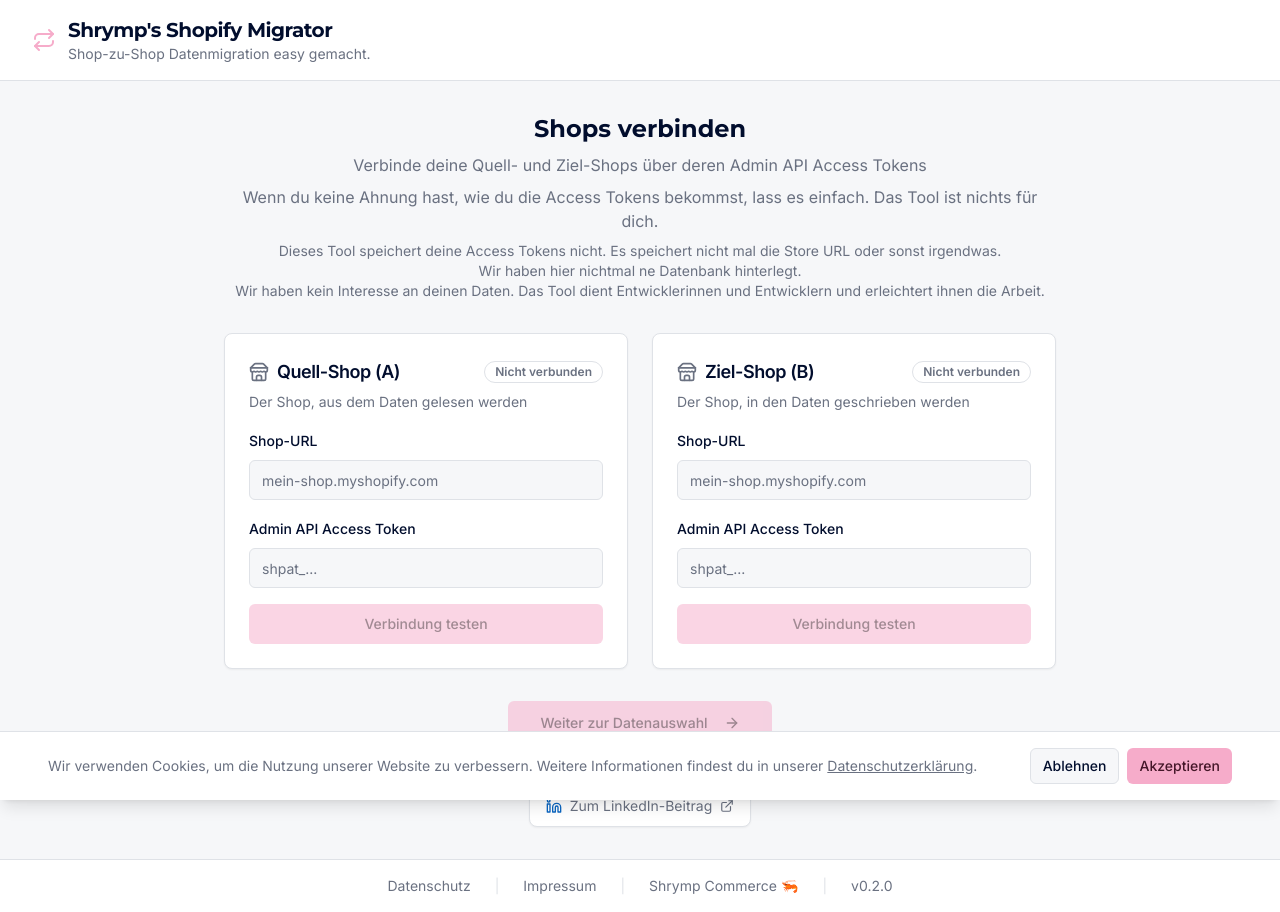
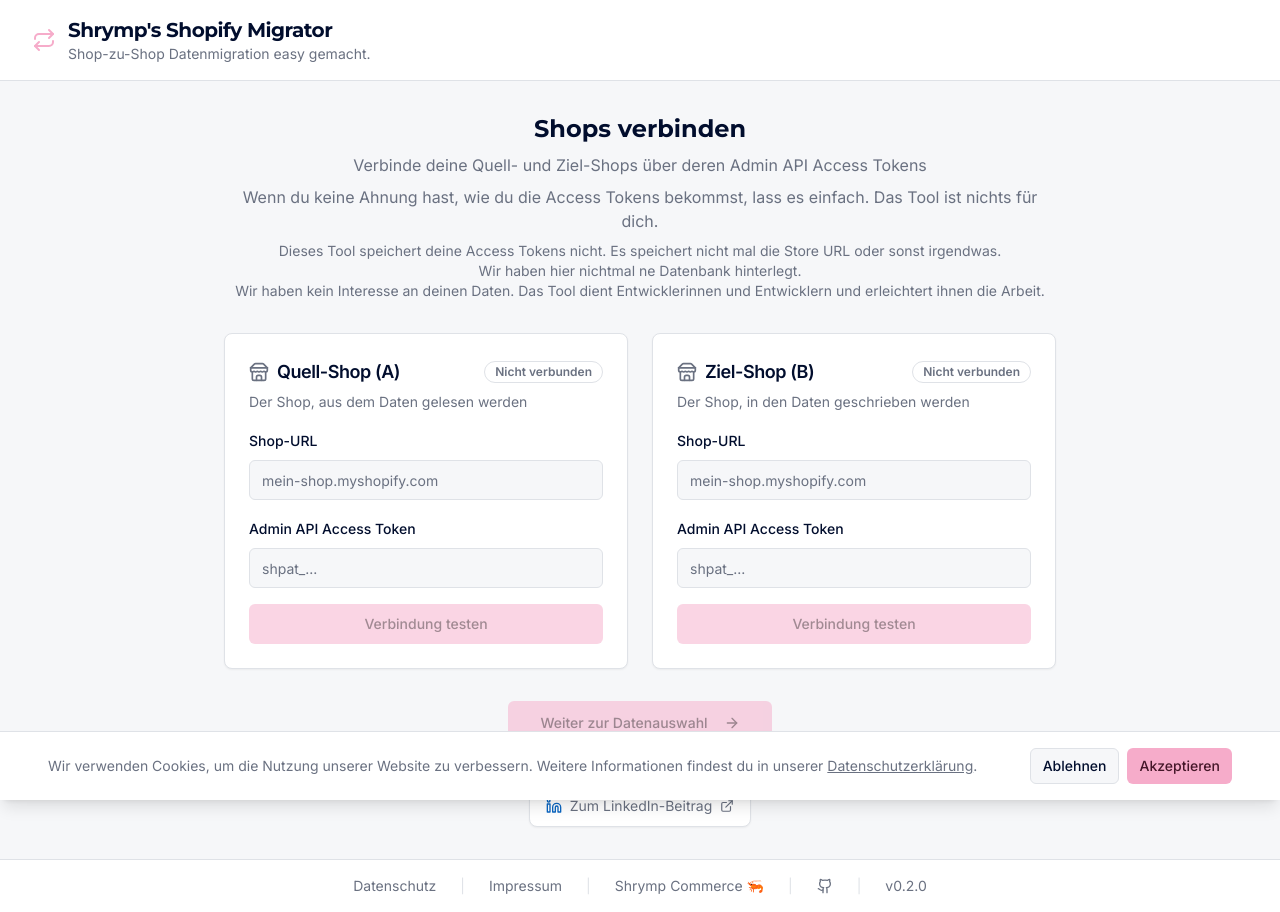
Before and after one commit to COROYO/shopify-data-migrator, a React (Vite) app: page / in a window 1280 px wide. Built offline with nearby package versions, Linux system fonts and the light colour scheme; no server answers; the HTML template or start-up script is replaced by a standard one.

Commit message:
add git url to footer

```diff
--- a/src/components/Footer.tsx
+++ b/src/components/Footer.tsx
@@ -1,3 +1,5 @@
+import { Github } from "lucide-react";
+
 export function Footer() {
   return (
     <footer className="border-t bg-card py-4">
@@ -29,6 +31,16 @@
           Shrymp Commerce 🦐
         </a>
         <span className="text-border">|</span>
+        <a
+          href="https://github.com/COROYO/shopify-data-migrator"
+          target="_blank"
+          rel="noopener noreferrer"
+          className="hover:text-foreground transition-colors"
+          title="Open Source on GitHub"
+        >
+          <Github className="h-4 w-4" />
+        </a>
+        <span className="text-border">|</span>
         <span className="text-muted-foreground">
           v{import.meta.env.VITE_APP_VERSION}
         </span>
```
